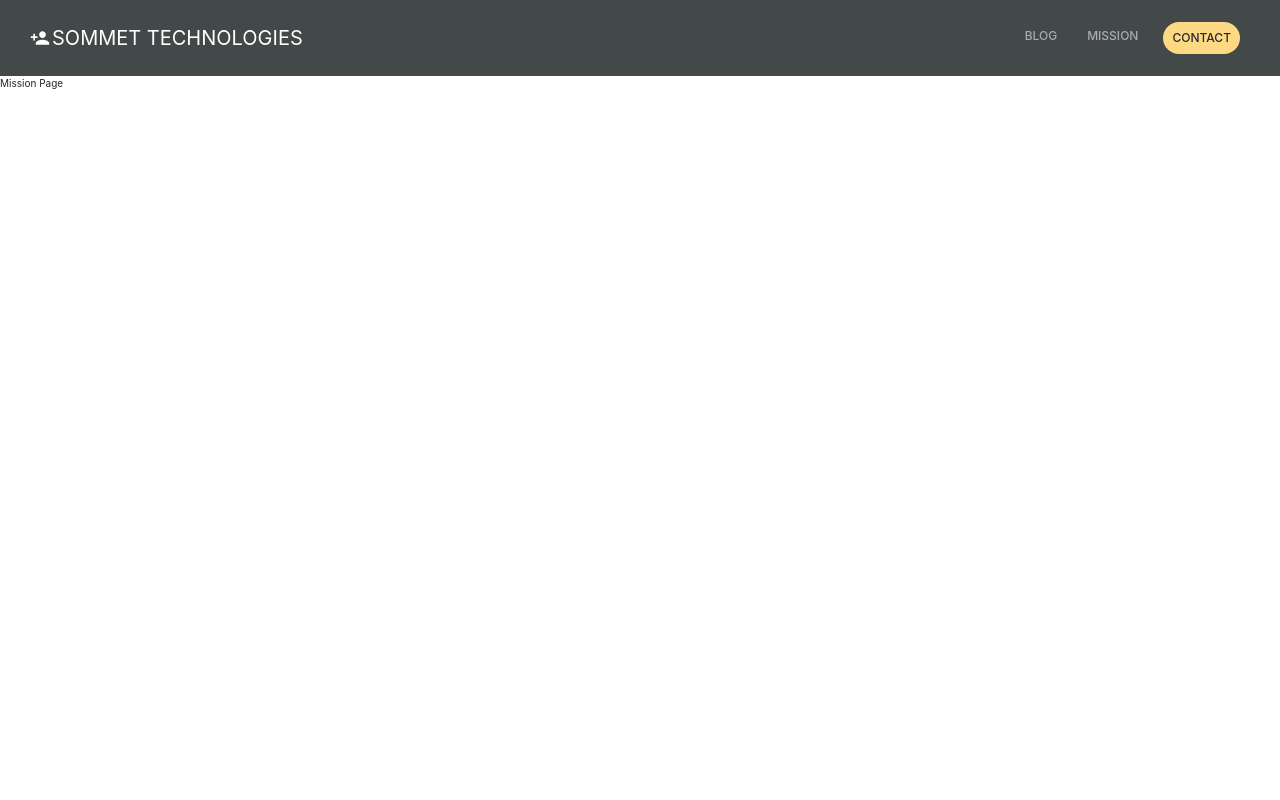
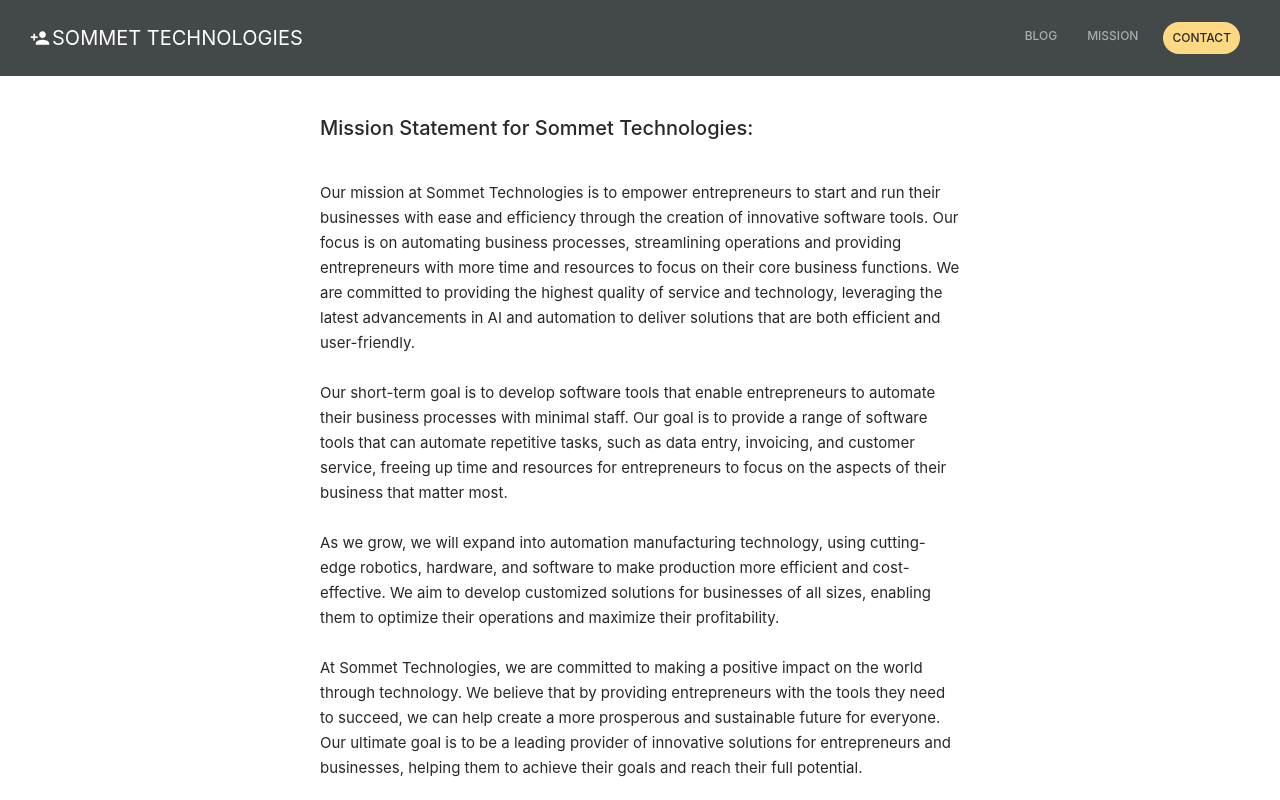
Before and after one commit to JAPlaisted/sommet, a React (Create React App) app: page /mission in a window 1280 px wide. Built offline with nearby package versions, Linux system fonts and the light colour scheme; the HTML template or start-up script is replaced by a standard one.

Commit message:
Added Mission Statement

```diff
--- a/src/App.css
+++ b/src/App.css
@@ -93,3 +93,21 @@
   object-fit: cover;
   object-position: center;
 }
+
+/* Mission */
+
+.mission {
+  max-width: 50vw;
+  color: var(--color-body-dark);
+}
+
+.mission > h2 {
+  margin-top: 4rem;
+  margin-bottom: 4rem;
+}
+
+.mission > p {
+  text-align: left;
+  line-height: 2.5rem;
+  font-size: 1.5rem;
+}
--- a/src/pages/Mission.jsx
+++ b/src/pages/Mission.jsx
@@ -4,8 +4,19 @@
 function Mission(props) {
     return (
         <div>
-          <NavBar />
-           Mission Page
+            <NavBar />
+            <div className="mission col-md-8 mx-auto">
+                <h2>Mission Statement for Sommet Technologies:</h2>
+                <p>
+                Our mission at Sommet Technologies is to empower entrepreneurs to start and run their businesses with ease and efficiency through the creation of innovative software tools. Our focus is on automating business processes, streamlining operations and providing entrepreneurs with more time and resources to focus on their core business functions. We are committed to providing the highest quality of service and technology, leveraging the latest advancements in AI and automation to deliver solutions that are both efficient and user-friendly.
+                <br/> <br/>
+                Our short-term goal is to develop software tools that enable entrepreneurs to automate their business processes with minimal staff. Our goal is to provide a range of software tools that can automate repetitive tasks, such as data entry, invoicing, and customer service, freeing up time and resources for entrepreneurs to focus on the aspects of their business that matter most.
+                <br/> <br/>
+                As we grow, we will expand into automation manufacturing technology, using cutting-edge robotics, hardware, and software to make production more efficient and cost-effective. We aim to develop customized solutions for businesses of all sizes, enabling them to optimize their operations and maximize their profitability.
+                <br/> <br/>
+                At Sommet Technologies, we are committed to making a positive impact on the world through technology. We believe that by providing entrepreneurs with the tools they need to succeed, we can help create a more prosperous and sustainable future for everyone. Our ultimate goal is to be a leading provider of innovative solutions for entrepreneurs and businesses, helping them to achieve their goals and reach their full potential.
+                </p>
+            </div>
         </div>
     );
 }
```
